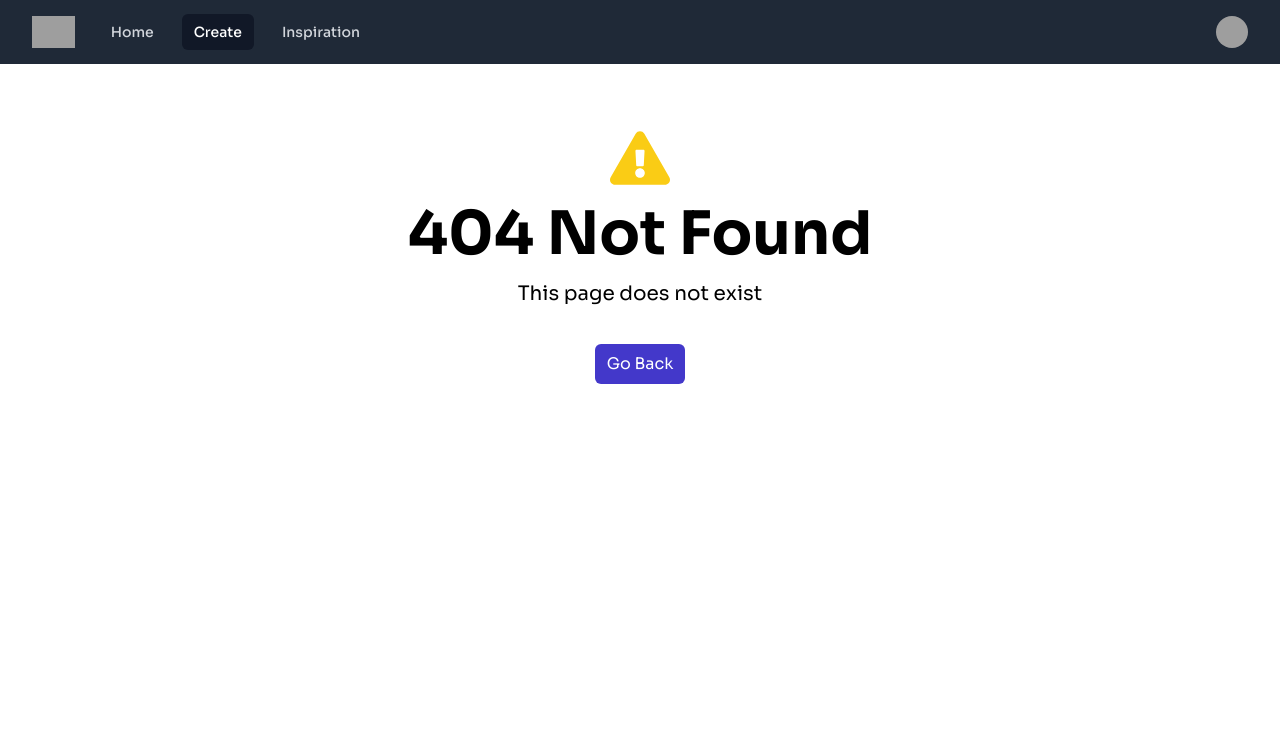
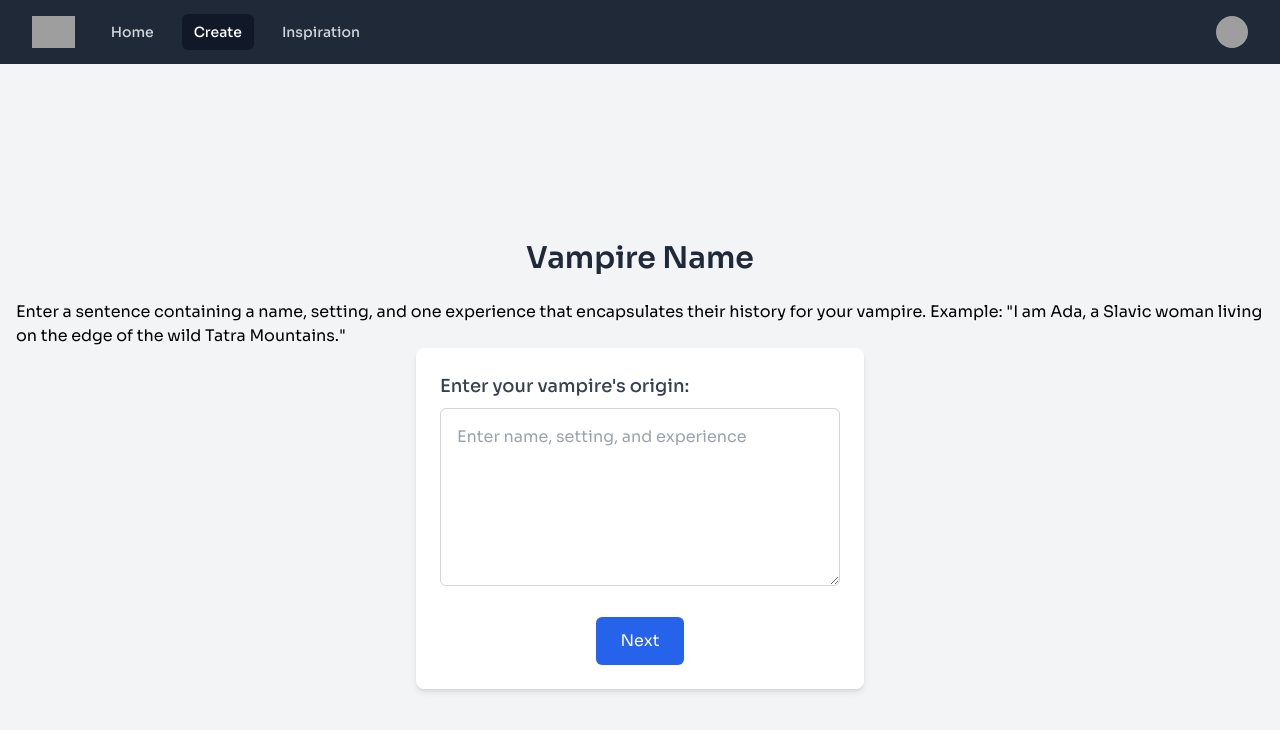
Before and after one commit to kellyjellykitten/vampire-game, a React (Vite) app: page /create/name in a window 1280 px wide. Before the commit this address had no page. Shown: the top 730 px of the page. Built offline with nearby package versions, Linux system fonts and the light colour scheme; grey boxes are pictures that could not be loaded.

Commit message:
added next button component using navigate; page for adding characters

```diff
--- a/src/App.jsx
+++ b/src/App.jsx
@@ -2,6 +2,8 @@ import { Route, createBrowserRouter, createRoutesFromElements, RouterProvider }
 import MainLayout from './layouts/MainLayout';
 import HomePage from './pages/HomePage';
 import CreatePage from './pages/CreatePage';
+import VampireNamePage from './pages/VampireNamePage';
+import CharactersPage from './pages/CharactrersPage';
 import InspirationPage from './pages/InspirationPage';
 import NotFoundPage from './pages/NotFoundPage';
 
@@ -11,6 +13,8 @@ const router = createBrowserRouter(
       {/* any routes under here use MainLayout */}
       <Route index element={<HomePage />} />
       <Route path='/create' element={<CreatePage />} />
+      <Route path='/create/name' element={<VampireNamePage />} />
+      <Route path='/create/characters' element={<CharactersPage />} />
       <Route path='/inspiration' element={<InspirationPage />} />
       <Route path='*' element={<NotFoundPage />} />
     </Route>
--- a/src/components/HomeCards.jsx
+++ b/src/components/HomeCards.jsx
@@ -9,7 +9,7 @@ const HomeCards = () => {
                     <Card>
                         <h2 className='text-2xl font-bold'>For Mortals</h2>
                         <p className='mt-2 mb-4'>Do your thing, dance your dance, eat the food</p>
-                        <NavLink to='/create' className='inline-block bg-black text-white rounded-lg px-4 py-2 hover:bg-gray-700'>Create Your Mortal</NavLink>
+                        <NavLink to='/create' className='inline-block bg-black text-white rounded-lg px-4 py-2 hover:bg-gray-700'>Create Your Vampire</NavLink>
                     </Card>
                     <Card bg='bg-indigo-200'>
                         <h2 className='text-2xl font-bold'>For Vampires</h2>
--- /dev/null
+++ b/src/components/NextButton.jsx
@@ -0,0 +1,15 @@
+// eslint-disable-next-line react/prop-types
+const NextButton = ({ onClick, text = "Next", additionalClasses = "" }) => {
+    return (
+        <button
+            onClick={onClick}
+            className={`px-6 py-3 text-white bg-blue-600 rounded-md hover:bg-blue-700 focus:outline-none focus:ring-2 focus:ring-blue-500 ${additionalClasses}`}
+        >{text}</button>
+    )
+}
+
+export default NextButton;
+
+//onClick: function to handle click event to move to next step in vampire creation
+//text: customizable button text; default is Next
+//additionalClasses is an optional prop where you can pass additional classes if you want to style the button differently in specific instances
--- /dev/null
+++ b/src/pages/CharactrersPage.jsx
@@ -0,0 +1,7 @@
+const CharactersPage = () => {
+    return (
+        <div>create three mortal characters</div>
+    )
+}
+
+export default CharactersPage;
--- a/src/pages/CreatePage.jsx
+++ b/src/pages/CreatePage.jsx
@@ -1,12 +1,24 @@
+import { useNavigate } from 'react-router-dom';
+import NextButton from '../components/NextButton';
+
 const CreatePage = () => {
+    const navigate = useNavigate();
+
+    const handleSubmit = (event) => {
+        event.preventDefault();
+        navigate('/create/name');
+    }
+
     return (
-        <section className='bg-indigo-50'>
-            <div className='container m-auto max-w-2xl py-24'>
-                <div className='bg-white px-6 py-8 mb-4 shadow-md rounded-md border m-4 md:m-0'>
-                    <h1 className='text-3xl text-center font-semibold mb-6'>Name</h1>
-                </div>
+        <div className="flex flex-col items-center justify-center min-h-screen bg-gray-100 p-4">
+            <h1 className="text-3xl font-semibold text-gray-800 mb-6">Create Your Vampire</h1>
+            <div className="w-full max-w-md bg-white p-6 rounded-lg shadow-md">
+                <p>Lorem ipsum dolor sit amet, consectetur adipiscing elit. Duis sed risus sit amet augue eleifend posuere at at nunc. In bibendum facilisis ante, ut tempus ex efficitur sollicitudin. Fusce euismod risus ac commodo rhoncus. Integer non lorem augue. Aliquam elementum luctus ex, eget imperdiet ante pellentesque in. Sed tristique lacinia sagittis. Quisque et tempor ante. Maecenas a tempus elit. Nulla facilisi. Cras dictum, magna ac venenatis vestibulum, libero mauris vehicula velit, sed ornare nisl nisl ut mi. Proin mollis varius est quis vulputate. Praesent at mi in neque tempor dignissim. Vivamus finibus nibh ut molestie auctor. Duis tincidunt id elit at blandit. Duis id quam ultrices, tincidunt arcu sed, aliquet ligula.</p>
             </div>
-        </section>
+            <div className="flex justify-center">
+                <NextButton onClick={handleSubmit} />
+            </div>
+        </div>
     )
 };
 
--- /dev/null
+++ b/src/pages/VampireNamePage.jsx
@@ -0,0 +1,49 @@
+import { useState } from 'react';
+import { useNavigate } from 'react-router-dom';
+import NextButton from '../components/NextButton';
+
+const VampireNamePage = () => {
+    const [textValue, setTextValue] = useState('');
+    const navigate = useNavigate();
+
+    const handleChange = (event) => {
+        setTextValue(event.target.value);
+    };
+
+    const handleSubmit = (event) => {
+        event.preventDefault();
+        const form = event.target;
+        if (!form.checkValidity()) {
+            alert("Please fill out the required fields.")
+        }
+        alert(`You entered: ${textValue}`);
+        navigate('/create/characters');
+    };
+
+    return (
+        <div className="flex flex-col items-center justify-center min-h-screen bg-gray-100 p-4">
+            <h1 className="text-3xl font-semibold text-gray-800 mb-6">Vampire Name</h1>
+            <p>Enter a sentence containing a name, setting, and one experience that encapsulates their history for your vampire. Example: &quot;I am Ada, a Slavic woman living on the edge of the wild Tatra Mountains.&quot;</p>
+        <form onSubmit={handleSubmit} className="w-full max-w-md bg-white p-6 rounded-lg shadow-md">
+            <div className="mb-6">
+                <label htmlFor="description" className="block text-lg font-medium text-gray-700 mb-2">Enter your vampire&apos;s origin:</label>
+                <textarea
+                    id="description"
+                    name="description"
+                    value={textValue}
+                    onChange={handleChange}
+                    placeholder="Enter name, setting, and experience"
+                    required
+                    rows="6"
+                    className="w-full p-4 border border-gray-300 rounded-md focus:outline-none focus:ring-2 focus:ring-blue-500 focus:border-blue-500"
+                />
+            </div>
+            <div className="flex justify-center">
+                <NextButton onClick={handleSubmit} />
+            </div>
+        </form>
+        </div>
+    )
+}
+
+export default VampireNamePage;
```
